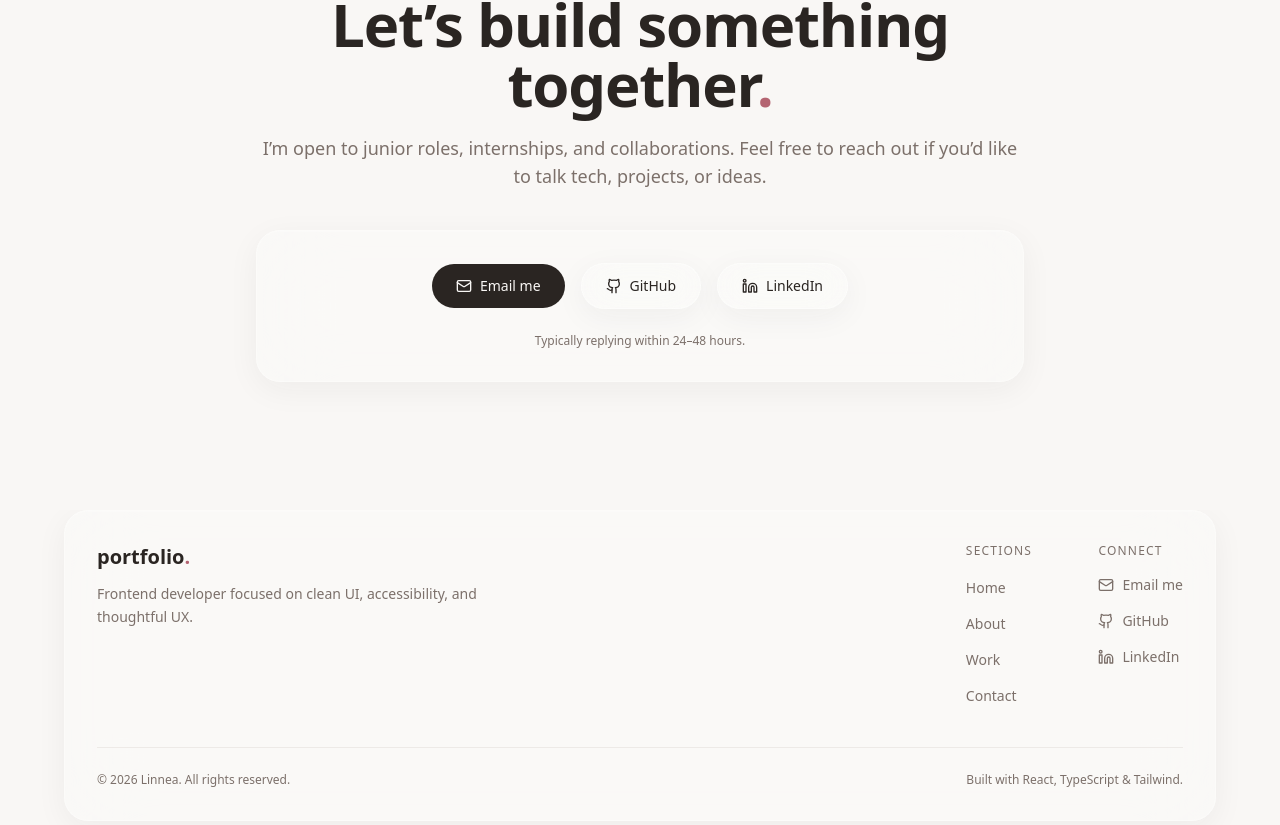
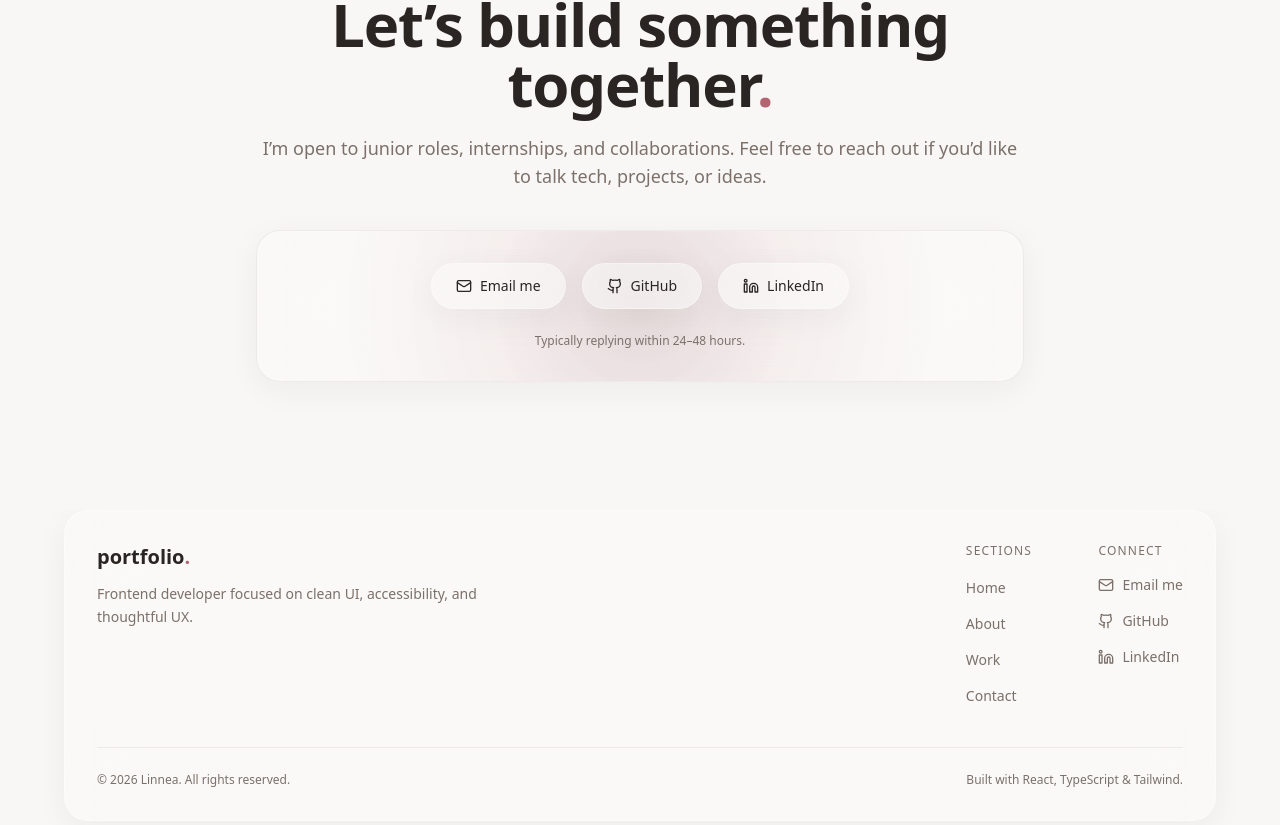
Before and after one commit to linneanore/portfolio-1, a React (Vite) app: page / in a window 1280 px wide. Shown: the part 3565-4390 px from the top of the page. Built offline with nearby package versions, Linux system fonts and the light colour scheme.

Commit message:
feat(ui): add micro-interactions to contact card

```diff
--- a/src/components/Contact.tsx
+++ b/src/components/Contact.tsx
@@ -1,20 +1,38 @@
-import { motion } from "framer-motion";
+import {
+  motion,
+  useMotionValue,
+  useReducedMotion,
+  useSpring,
+  useTransform,
+} from "framer-motion";
+import { useRef } from "react";
 import { Github, Linkedin, Mail } from "lucide-react";
 import { useLanguage } from "@/context/language-context";
 
 export default function Contact() {
   const { t } = useLanguage();
+  const reduceMotion = useReducedMotion();
 
   const links = [
     {
       label: t.contact.buttons.email,
       href: "mailto:nore.linnea@hotmail.com",
       icon: Mail,
-      primary: true,
+      primary: false,
     },
-    { label: t.contact.buttons.github, href: "https://github.com/linneanore", icon: Github },
-    { label: t.contact.buttons.linkedin, href: "https://www.linkedin.com/in/linneanore/", icon: Linkedin },
-  ];
+    {
+      label: t.contact.buttons.github,
+      href: "https://github.com/linneanore",
+      icon: Github,
+      primary: false,
+    },
+    {
+      label: t.contact.buttons.linkedin,
+      href: "https://www.linkedin.com/in/linneanore/",
+      icon: Linkedin,
+      primary: false,
+    },
+  ] as const;
 
   return (
     <section id="contact" className="relative overflow-hidden">
@@ -33,16 +51,16 @@ export default function Contact() {
             {t.contact.intro}
           </p>
 
-          <motion.div
-            initial={{ opacity: 0, y: 18 }}
-            whileInView={{ opacity: 1, y: 0 }}
-            viewport={{ once: true }}
-            transition={{ duration: 0.5, delay: 0.1 }}
-            className="mt-10 glass-strong rounded-3xl p-6 md:p-8"
+          {/* Interactive glass card */}
+          <InteractiveCard
+            reduceMotion={!!reduceMotion}
+            className="mt-10 rounded-3xl p-6 md:p-8"
           >
+            <div className="relative z-10">
               <div className="flex flex-col sm:flex-row items-stretch sm:items-center justify-center gap-3 md:gap-4">
                 {links.map((l) => {
                   const Icon = l.icon;
+
                   const base =
                     "inline-flex items-center justify-center gap-2 rounded-full px-6 py-3 text-sm font-medium transition";
 
@@ -51,25 +69,132 @@ export default function Contact() {
 
                   const secondary = "glass hover:opacity-90";
 
+                  const isExternal = l.href.startsWith("http");
+
                   return (
-                  <a
+                    <motion.a
                       key={l.label}
                       href={l.href}
-                    target={l.href.startsWith("http") ? "_blank" : undefined}
-                    rel={l.href.startsWith("http") ? "noreferrer" : undefined}
+                      target={isExternal ? "_blank" : undefined}
+                      rel={isExternal ? "noreferrer" : undefined}
+                      whileHover={reduceMotion ? undefined : { y: -2, scale: 1.02 }}
+                      whileTap={reduceMotion ? undefined : { scale: 0.98 }}
                       className={`${base} ${l.primary ? primary : secondary}`}
                     >
                       <Icon className="w-4 h-4" />
                       {l.label}
-                  </a>
+                    </motion.a>
                   );
                 })}
               </div>
 
               <p className="mt-6 text-xs text-muted-foreground">{t.contact.reply}</p>
-          </motion.div>
+            </div>
+          </InteractiveCard>
         </div>
       </div>
     </section>
   );
 }
+
+function InteractiveCard({
+  children,
+  className = "",
+  reduceMotion,
+}: {
+  children: React.ReactNode;
+  className?: string;
+  reduceMotion: boolean;
+}) {
+  const cardRef = useRef<HTMLDivElement | null>(null);
+
+  const mx = useMotionValue(50);
+  const my = useMotionValue(50);
+
+  const tiltX = useSpring(useMotionValue(0), { stiffness: 180, damping: 18 });
+  const tiltY = useSpring(useMotionValue(0), { stiffness: 180, damping: 18 });
+
+  const glow = useTransform(
+    [mx, my],
+    ([x, y]) =>
+      `radial-gradient(520px circle at ${x}% ${y}%, hsl(var(--primary) / 0.14), transparent 58%)`
+  );
+
+  const shine = useTransform(
+    [mx, my],
+    ([x, y]) =>
+      `radial-gradient(260px circle at ${x}% ${y}%, hsl(var(--foreground) / 0.10), transparent 58%)`
+  );
+
+  const onMove: React.MouseEventHandler<HTMLDivElement> = (e) => {
+    if (reduceMotion) return;
+    const el = cardRef.current;
+    if (!el) return;
+
+    const rect = el.getBoundingClientRect();
+    const px = ((e.clientX - rect.left) / rect.width) * 100;
+    const py = ((e.clientY - rect.top) / rect.height) * 100;
+
+    mx.set(px);
+    my.set(py);
+
+    const dx = px - 50;
+    const dy = py - 50;
+
+    tiltX.set((-dy / 50) * 3.5);
+    tiltY.set((dx / 50) * 5);
+  };
+
+  const onLeave = () => {
+    if (reduceMotion) return;
+    tiltX.set(0);
+    tiltY.set(0);
+    mx.set(50);
+    my.set(50);
+  };
+
+  return (
+    <motion.div
+      ref={cardRef}
+      onMouseMove={onMove}
+      onMouseLeave={onLeave}
+      whileHover={reduceMotion ? undefined : { y: -5 }}
+      transition={{ type: "spring", stiffness: 220, damping: 18 }}
+      className={[
+        "relative",
+        "glass-strong",
+        "border border-border/60",
+        "overflow-hidden",
+        className,
+      ].join(" ")}
+      style={
+        reduceMotion
+          ? undefined
+          : {
+              transformStyle: "preserve-3d",
+              rotateX: tiltX,
+              rotateY: tiltY,
+            }
+      }
+    >
+      {!reduceMotion && (
+        <>
+          <motion.div
+            aria-hidden
+            className="pointer-events-none absolute inset-0"
+            style={{ background: glow }}
+          />
+          <motion.div
+            aria-hidden
+            className="pointer-events-none absolute inset-0 opacity-60"
+            style={{ background: shine }}
+          />
+        </>
+      )}
+
+      <div className="pointer-events-none absolute inset-0 rounded-3xl ring-1 ring-transparent hover:ring-primary/18 transition" />
+
+      {children}
+    </motion.div>
+  );
+}
```
Lines whose indentation alone changed are shown as unchanged.
